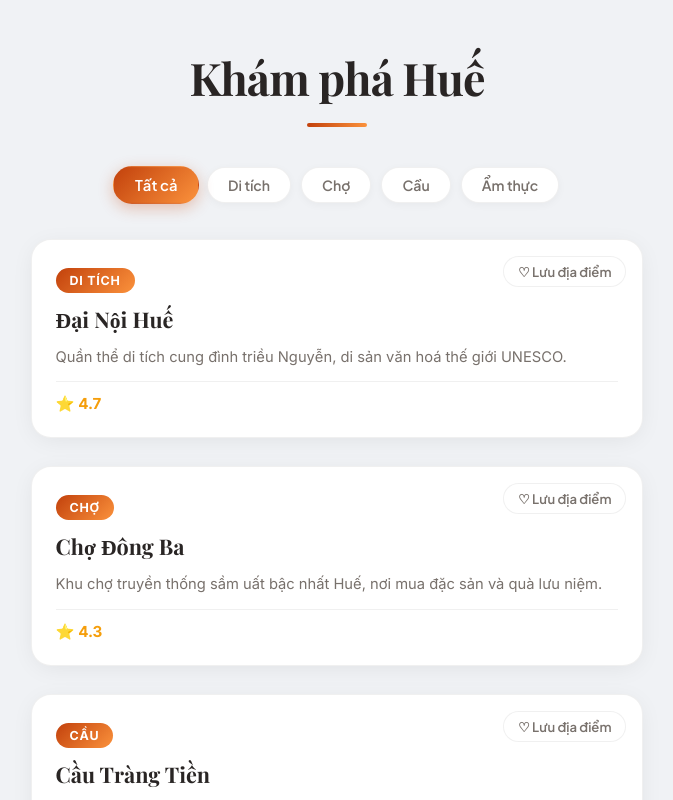
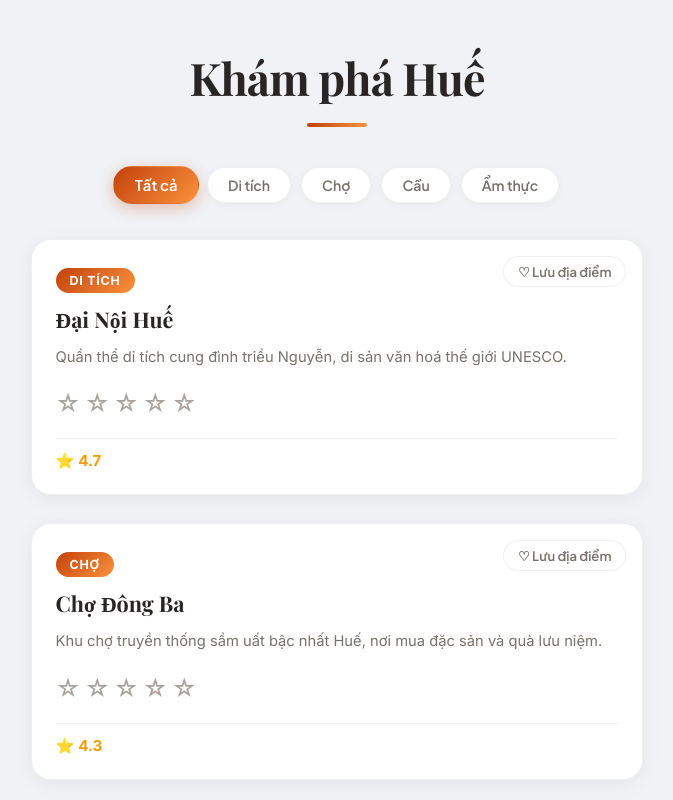
Before and after one commit to phucloc1410/phu-xuan-react, a React (Vite) app in the folder phu-xuan-react/: page / in a window 1280 px wide. Shown: the top 800 px of the page, without its empty margins (303-976 px from the left). Built offline with nearby package versions, Linux system fonts and the light colour scheme; a web font is replaced by a local one.

Commit message:
Lab 4: StarRating - danh gia sao tuong tac (useState, conditional rendering)

```diff
--- a/phu-xuan-react/src/App.css
+++ b/phu-xuan-react/src/App.css
@@ -194,6 +194,39 @@
   background: linear-gradient(135deg, #dc2626, #ef4444);
 }
 
+/* ── STAR RATING ──────────────────────────────────── */
+.star-rating {
+  padding: 8px 0;
+}
+
+.star-rating__stars {
+  display: flex;
+  gap: 4px;
+}
+
+.star {
+  font-size: 1.5rem;
+  cursor: pointer;
+  color: var(--text-light);
+  transition: transform 0.2s ease, color 0.2s ease;
+  user-select: none;
+}
+
+.star:hover {
+  transform: scale(1.25);
+}
+
+.star.is-filled {
+  color: #f59e0b;
+}
+
+.star-rating__text {
+  font-size: 0.8rem;
+  color: var(--text-muted);
+  margin: 6px 0 0;
+  font-weight: 500;
+}
+
 /* ── RESPONSIVE ───────────────────────────────────── */
 @media (max-width: 768px) {
   .app > h1 {
--- a/phu-xuan-react/src/components/AttractionCard.jsx
+++ b/phu-xuan-react/src/components/AttractionCard.jsx
@@ -1,4 +1,5 @@
 import { useState } from 'react';
+import StarRating from './StarRating';
 
 function AttractionCard({ name, category, description, rating }) {
   const [isFavorite, setIsFavorite] = useState(false);
@@ -18,6 +19,7 @@ function AttractionCard({ name, category, description, rating }) {
       <div className="attraction-card__badge">{category}</div>
       <h3>{name}</h3>
       <p>{description}</p>
+      <StarRating />
       <span className="attraction-card__rating">⭐ {rating}</span>
     </div>
   );
--- /dev/null
+++ b/phu-xuan-react/src/components/StarRating.jsx
@@ -0,0 +1,27 @@
+import { useState } from 'react';
+
+function StarRating() {
+  const [userRating, setUserRating] = useState(0);
+  const stars = [1, 2, 3, 4, 5];
+
+  return (
+    <div className="star-rating">
+      <div className="star-rating__stars">
+        {stars.map((starValue) => (
+          <span
+            key={starValue}
+            className={`star ${starValue <= userRating ? 'is-filled' : ''}`}
+            onClick={() => setUserRating(starValue)}
+          >
+            {starValue <= userRating ? '★' : '☆'}
+          </span>
+        ))}
+      </div>
+      {userRating > 0 && (
+        <p className="star-rating__text">Bạn đã đánh giá: {userRating}/5 sao</p>
+      )}
+    </div>
+  );
+}
+
+export default StarRating;
```
